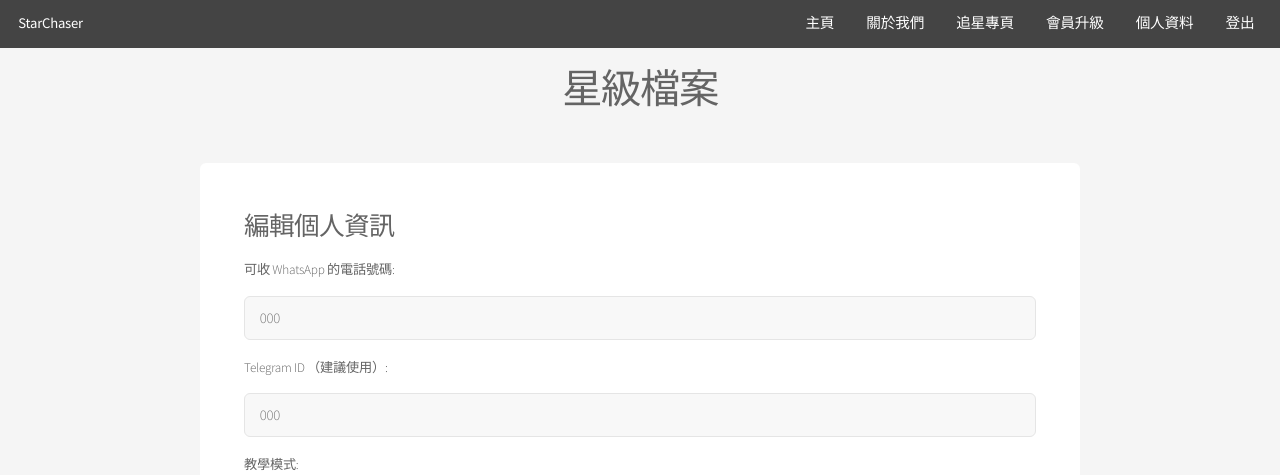
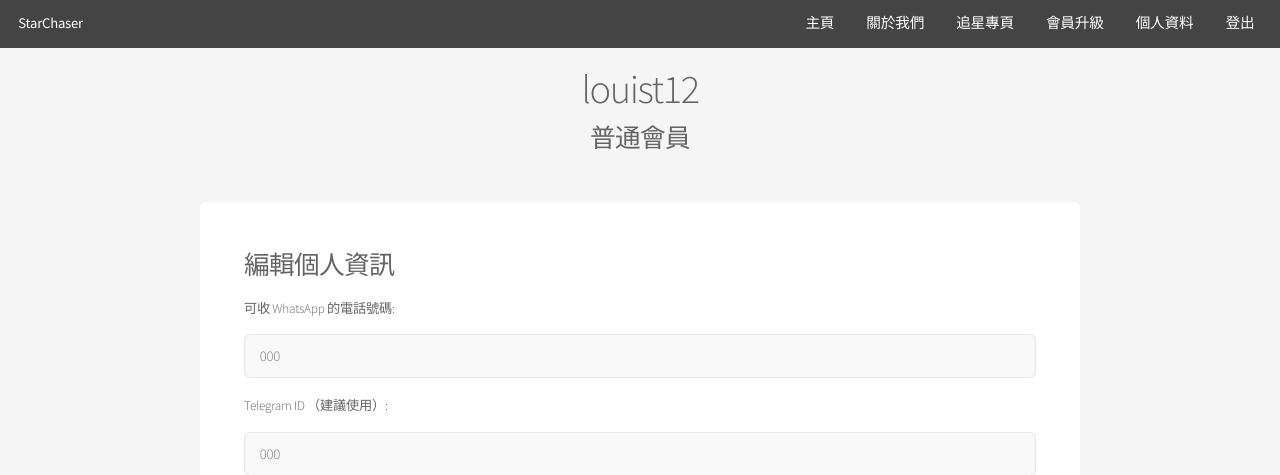
Before and after one commit to louiskwt/starchaser_project, a Django app: page /member/profile/ in a window 1280 px wide. Shown: the top 475 px of the page. Run offline with Django 4.2, Linux system fonts and the light colour scheme; a user stored in the database is signed in; tables that the repository leaves empty hold one stand-in row (values such as "Sample post"); parts of the project's set-up code (start-up, migrations or seed data) failed here and were passed over; some libraries are stand-ins or nearby versions.

Commit message:
Edit Profile template and profile view
add and send back member tier in view
Add member tier info in profile template

```diff
--- a/account/templates/registration/profile.html
+++ b/account/templates/registration/profile.html
@@ -4,7 +4,8 @@
 {% block content %}
     <section id="main" class="container">
         <header>
-            <h2>星級檔案</h2>
+            <h2>{{ request.user.username }}</h2>
+            <h3>{{ member_tier }}</h3>
         </header>
         <div class="row">
             <div class="col-12">
--- a/account/views.py
+++ b/account/views.py
@@ -78,10 +78,16 @@ def edit_profile(request):
     else:
         profile_form = MemberForm(instance=member)
 
+    if member.member_type == 'FREE':
+        member_tier = '普通會員'
+    else:
+        member_tier = '星級會員'
+
     context = {
         "form": profile_form,
         "radio_fields": radio_fields,
-        "multi_select_fields": multi_select_fields
+        "multi_select_fields": multi_select_fields,
+        "member_tier": member_tier
     }
     return render(request, 'registration/profile.html', context)
 
```
